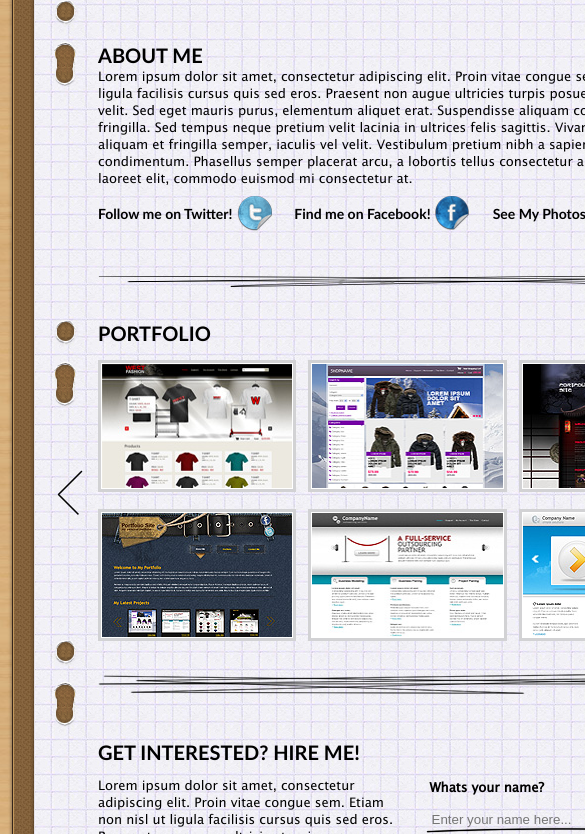
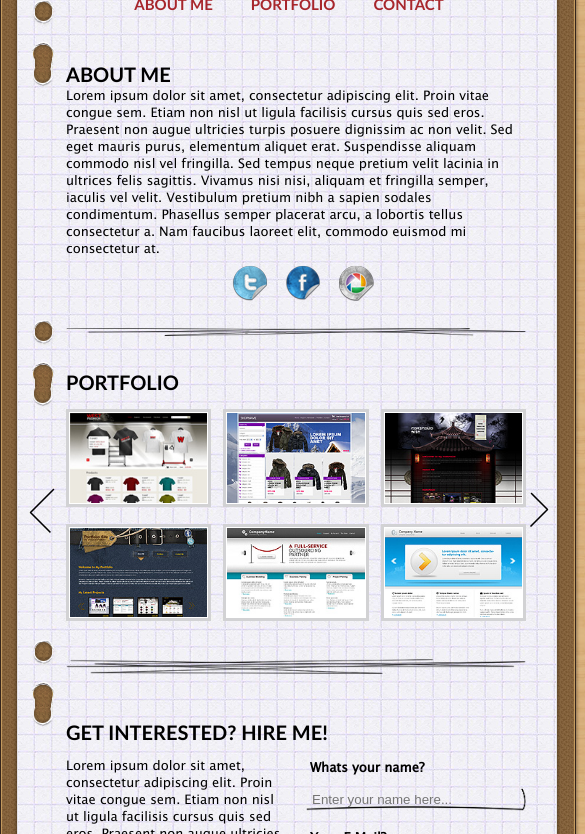
Before and after one commit to aklynovyy/html_tasks, a plain HTML site: page slicing-1/index.html in a window 390 px wide. Shown: the part 116-950 px from the top of the page, 585 px wide, since content can reach past the window. Drawn offline with Linux system fonts and the light colour scheme.

Commit message:
tablet layout. spent 1h

```diff
--- a/slicing-1/css/style.css
+++ b/slicing-1/css/style.css
@@ -59,7 +59,7 @@ aside {
 aside img {
 	position: relative;
 	z-index: 3;
-	left: -22px;
+	left: -23px;
 	width: 272px;
 	top: -12px;
 }
@@ -83,7 +83,6 @@ section:after,
 	content: "";
 	position: absolute;
 	z-index: 2;
-	background-image: url('../img/bg_corners_sprite.png');
 }
 
 section:before {
@@ -91,7 +90,7 @@ section:before {
 	left: 0;
 	width: 99px;
 	height: 100px;
-	background-position: top left;
+	background: url('../img/bg_corner_top_left.png') 0 0 no-repeat;
 }
 
 section:after {
@@ -99,7 +98,7 @@ section:after {
 	right: 0;
 	width: 100px;
 	height: 99px;
-	background-position: top right;
+	background: url('../img/bg_corner_top_right.png') 0 0 no-repeat;
 }
 
 .clearfix:before,
@@ -121,16 +120,11 @@ section:after {
 	left: 0;
 	width: 100px;
 	height: 99px;
-	background-position: bottom left;
+	background: url('../img/bg_corner_bottom_left.png') 0 0 no-repeat;
 }
 
-.container:after {
-	right: 0;
-	bottom: 0;
-	width: 99px;
-	height: 100px;
-	background-position: bottom right;
-}
+.container:after {   right: 0;   bottom: 0;   width: 99px;   height: 100px;
+background: url('../img/bg_corner_bottom_right.png') 0 0 no-repeat; }
 
 .container {
 	padding: 24px 38px 57px 60px;
@@ -494,3 +488,126 @@ footer p {
 	font-size: 10px;
 	line-height: 19px;
 }
+
+@media only screen and (max-width : 1224px) {
+	aside img {
+    width: 230px;
+	  left: -19px;
+	}
+}
+
+@media only screen and (max-width : 1024px) {
+	main {
+    width: 750px;
+    margin: 12px auto;
+    padding-left: 0;
+	}
+
+	section {
+		width: 576px;
+		padding: 15px 18px 15px 16px;
+	}
+
+	aside {
+    float: left;
+    width: 172px;
+	}
+
+	aside img {
+    width: 185px;
+    left: -15px;
+	}
+
+	section:before,
+	.container:after {
+		width: 76px;
+		height: 77px;
+		-webkit-background-size: 76px 77px;
+		     -o-background-size: 76px 77px;
+		        background-size: 76px 77px;
+	}
+
+	section:after,
+	.container:before {
+		width: 77px;
+		height: 76px;
+		-webkit-background-size: 77px 76px;
+		     -o-background-size: 77px 76px;
+		        background-size: 77px 76px;
+	}
+
+	header {
+		text-align: center;
+		margin-bottom: 40px;
+	}
+
+	header nav {
+		float: none;
+		padding-top: 25px;
+	}
+
+	header nav ul {
+		width: auto;
+	}
+
+	.container {
+    padding: 18px 30px 50px 45px;
+  }
+
+  .content:before {
+    left: 30px;
+  }
+
+  .socil-links {
+  	display: block;
+  	text-align: center;
+  	padding-bottom: 35px;
+  }
+
+  .socil-links li {
+  	display: inline-block;
+  	margin-left: 10px;
+  }
+
+  .socil-links li a b {
+  	display: none;
+  }
+
+  .slide-nav.prev {
+  	left: -37px;
+  }
+
+  .slide-nav.next {
+  	right: -23px;
+  }
+
+  .info .description {
+  	padding-right: 10px;
+  }
+
+  .info .contact {
+    padding-left: 10px;
+	}
+
+	.info .description img {
+    display: inline-block;
+    width: auto;
+    margin: 30px 0 0 20px;
+	}
+
+	.contact input,
+	.contact textarea {
+		width: 100%;
+	}
+
+	footer p {
+		line-height: 15px;
+	}
+}
+
+@media only screen and (max-width : 768px) {
+
+	aside {
+		display: none;
+	}
+}
```
